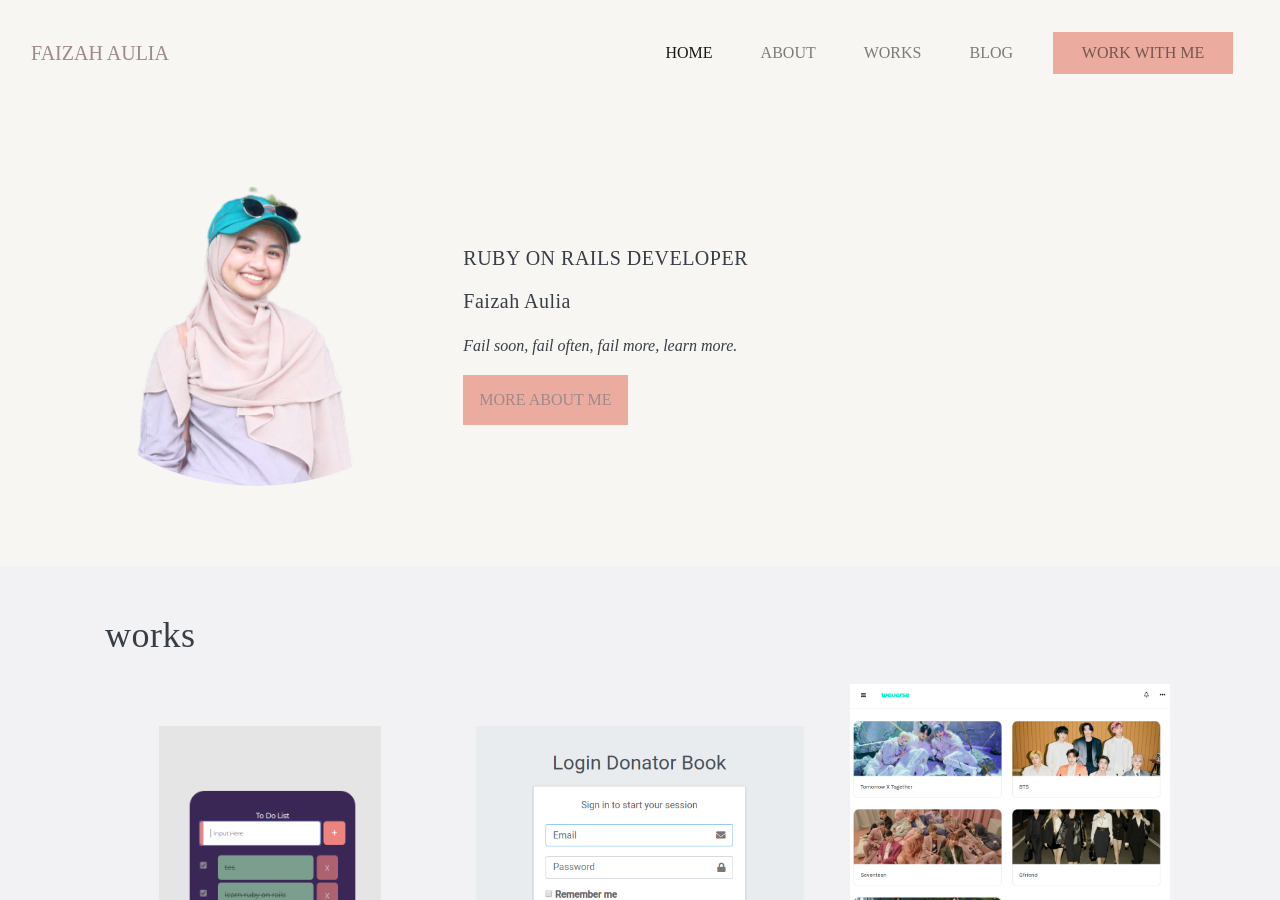
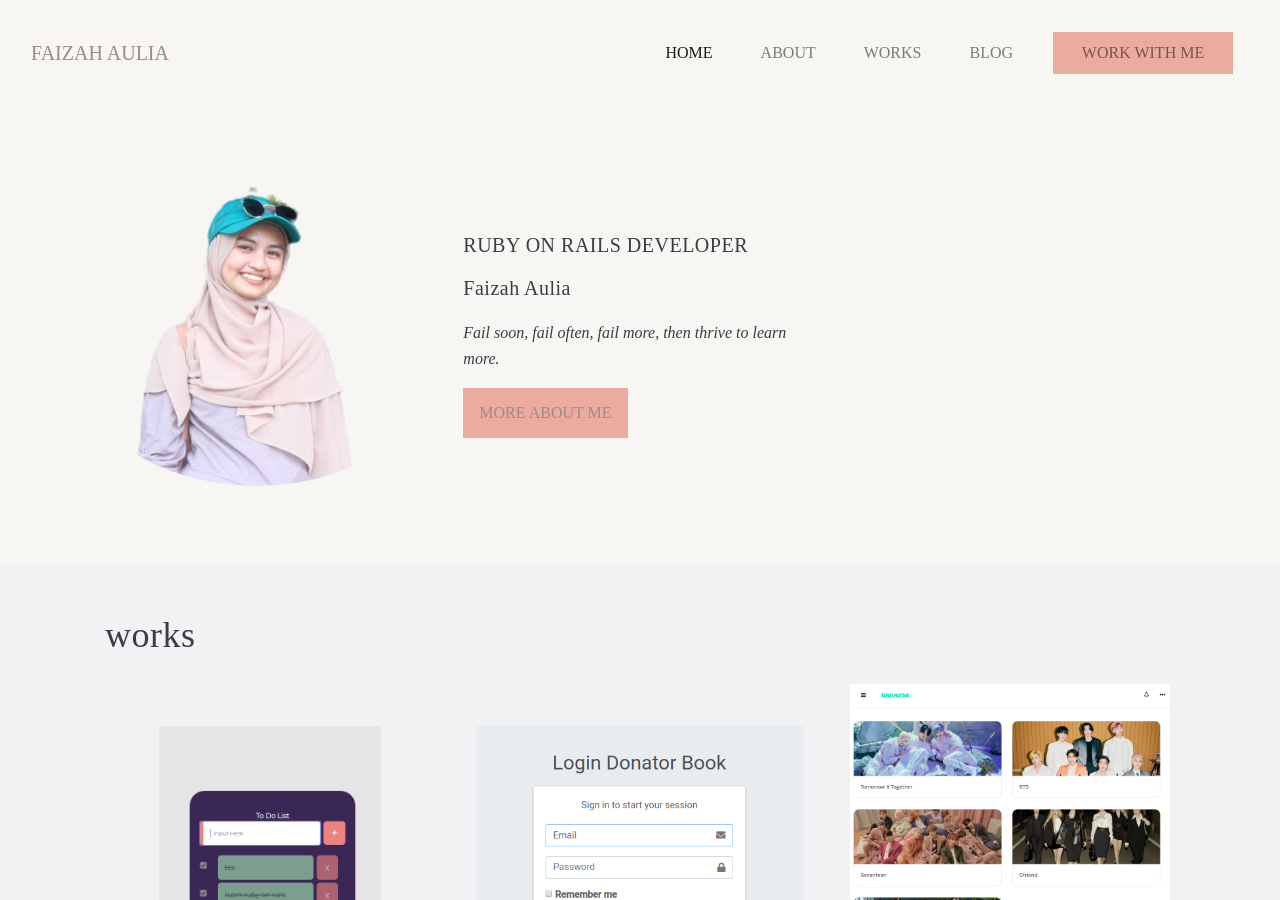
Before and after one commit to auliafaizahr/auliafaizahr.github.io, a Jekyll site: the page built from index.html, in a window 1280 px wide and 900 px high. Built offline with Jekyll 4.4.1, drawn with Linux system fonts in a browser that asks for light colours; nearby versions of some CDN libraries; some web fonts are replaced.

Commit message:
Edit about me

```diff
--- a/_includes/about_me.html
+++ b/_includes/about_me.html
@@ -11,7 +11,7 @@
           RUBY ON RAILS DEVELOPER
         </h4>
         <h4>Faizah Aulia</h4>
-        <span class="font-italic">Fail soon, fail often, fail more, learn more.</span> <br/>
+        <span class="font-italic">Fail soon, fail often, fail more, then thrive to learn more.</span> <br/>
         <button class="work_with_me mt-3">
           <a href="{{ site.baseurl }}/aboutme">MORE ABOUT ME </a>
         </button>
```
Also changed, not shown: 1 other file.
